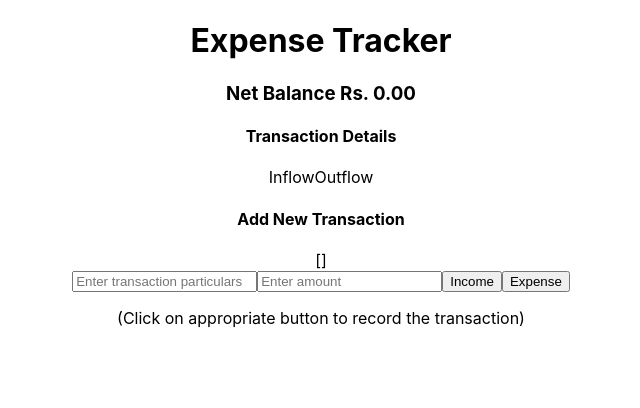
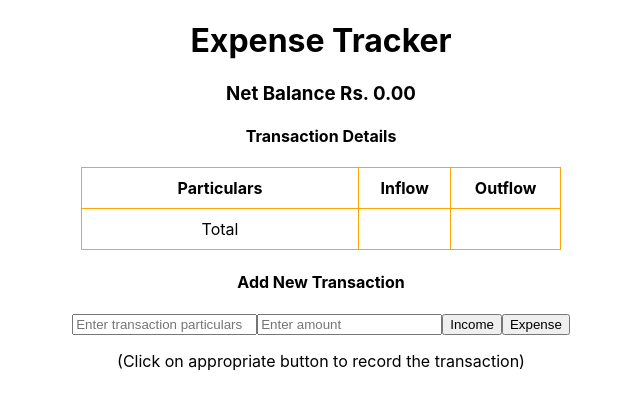
Before and after one commit to m-adnan-farooq/expense-tracker-basic, a React (Create React App) app: page / in a window 1280 px wide. Shown: the top 408 px of the page, without its empty margins (319-959 px from the left). Built offline with nearby package versions, Linux system fonts and the light colour scheme.

Commit message:
Functionality added expect totals

```diff
--- a/src/App.css
+++ b/src/App.css
@@ -39,7 +39,35 @@
 
 .inflow-outflow{
   display: flex;
-  align-items: center;
+  /* align-items: center; */
   justify-content: center;
 
 }
+#inflow-history, #outflow-history{
+  margin: 0rem 2rem 0rem 2rem;
+}
+
+#inflow-history h5, #outflow-history h5{
+  text-align: right;
+  display: block;
+}
+
+table, tr, th, td{
+  border: 1px solid orange;
+  border-collapse: collapse;
+  padding: 10px;
+}
+
+.particulars-history{
+  width: 16rem;
+  max-width: 16rem;
+}
+
+table{
+  width: 30rem;
+  max-width: 30rem;
+}
+
+.particular-details{
+  text-align: left;
+}
--- a/src/components/NewTransaction.js
+++ b/src/components/NewTransaction.js
@@ -12,16 +12,21 @@ export const NewTransaction = () => {
         console.log(transactions[0])
     }
 
-
+    function expense(){
+        var particulars =  document.getElementById('particulars').value;
+        var amount = document.getElementById('amount').value;
+        allTransactions.push({'expense': [particulars, amount]})
+        transactions[1](JSON.parse(JSON.stringify(allTransactions)))
+        console.log(transactions[0])
+    }
     return (
         <div>
             <h4>Add New Transaction</h4>
             <form className = 'new-transaction'>
-                <div> {JSON.stringify(transactions[0])}</div>
                 <input id = 'particulars' type = 'text' placeholder = 'Enter transaction particulars' required/>
                 <input id = 'amount' type = 'number' placeholder = 'Enter amount' required/>
-                <button onClick={income} >Income</button>
-                <button>Expense</button>
+                <input type = 'button' value = 'Income' onClick={income} />
+                <input type = 'button' value = 'Expense' onClick={expense} />
                 <p>(Click on appropriate button to record the transaction)</p>
             </form>
         </div>
--- a/src/components/TransactionHistory.js
+++ b/src/components/TransactionHistory.js
@@ -1,13 +1,56 @@
-import React from 'react'
+import React, {useContext} from 'react'
+import GlobalContext from '../GlobalContext';
+import {allTransactions} from '../GlobalContext';
 
 export const TransactionHistory = () => {
+    var income;
+    const thContext = useContext(GlobalContext)
+
+    for(var i =0;i<allTransactions.length;i++){
+             if (allTransactions[i].income){
+                 income += parseFloat(allTransactions[i]['income'][1])
+                //  console.log (allTransactions[i]['income'][1])
+             }
+         }
+
     return (
         <>
             <h4 >Transaction Details</h4>
+
             <div className = 'inflow-outflow'>
-                <div id = 'inflow-history'>Inflow</div>
-                <div id = 'outflow-history'>Outflow</div>
+                <table>
+                    <tr>
+                        <th className='particulars-history'>Particulars</th>
+                        <th className='inflow'>Inflow</th>
+                        <th className='outflow'>Outflow</th>
+                    </tr>
+                        {thContext[0].map((value, index) =>{
+                            if(value.income){
+                                return (
+                                    <tr>
+                                        <td className = 'particular-details'>{Object.values(value)[0][0]}</td>
+                                        <td>{Object.values(value)[0][1]}</td>
+                                        <td></td>
+                                    </tr>
+                                )
+                            }
+                            else{
+                                return (
+                                    <tr>
+                                        <td className = 'particular-details'>{Object.values(value)[0][0]}</td>
+                                        <td></td>
+                                        <td>{Object.values(value)[0][1]}</td>
+                                    </tr>
+                                )
+                            }
+                        })}
+                        <tr>
+                            <td>Total</td>
+                            <td>{income}</td>
+                        </tr>
+                </table>
             </div>
+
         </>
     )
 }
```
